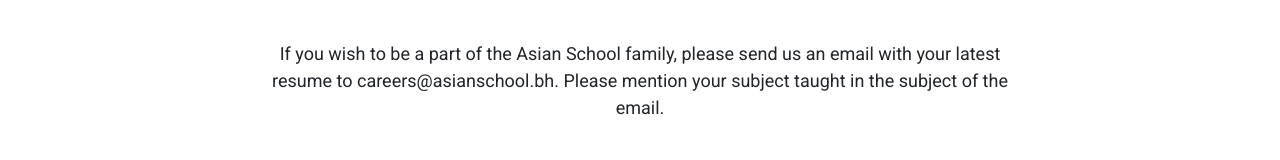
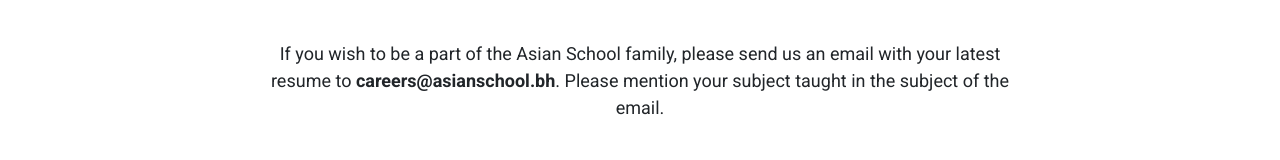
Before and after one commit to asbweb/asianschool, a Next.js app: page /careers in a window 1280 px wide. Shown: the part 376-536 px from the top of the page. Built offline with nearby package versions, Linux system fonts and the light colour scheme.

Commit message:
Update careers.js

```diff
--- a/pages/careers.js
+++ b/pages/careers.js
@@ -28,7 +28,7 @@
             <Col md={10} lg={8} className="mx-auto">
               <p className="text-center">
                 If you wish to be a part of the Asian School family, please send
-                us an email with your latest resume to <a href="mailto:careers@asianschool.bh"> careers@asianschool.bh</a>.
+                us an email with your latest resume to <b><a href="mailto:careers@asianschool.bh"> careers@asianschool.bh</a></b>.
                 Please mention your subject taught in the subject of the email.
               </p>
             </Col>
```
